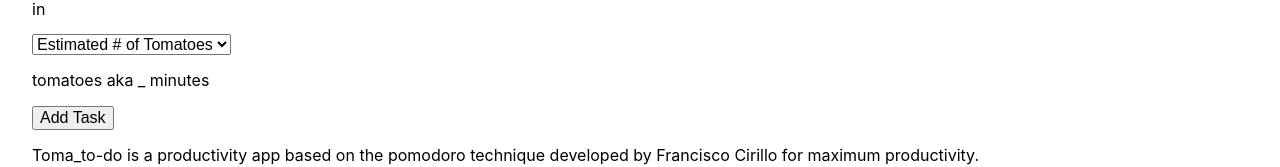
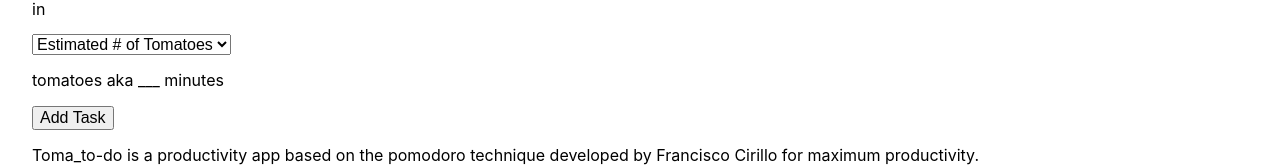
Before and after one commit to benbourgon/toma-to-do, a React (Create React App) app: page / in a window 1280 px wide. Shown: the part 120-287 px from the top of the page. Built offline with nearby package versions, Linux system fonts and the light colour scheme; no server answers; the database is empty.

Commit message:
Add tomatoInputValue state

```diff
--- a/src/App.js
+++ b/src/App.js
@@ -27,11 +27,12 @@
 
   useEffect(() => {
     // listen for changes in the database
-    onValue(dbReference, (dbResponse) => {
+    onValue(dbTasksReference, (dbResponse) => {
       // Create a variable to store our new to-do list when something changes
       const newToDoList = [];
       // store response from Firebase
       const data = dbResponse.val();
+      console.log(data)
       // Use a for in loop to sort through the object and push its values to a new array.
       for(let key in data){
         // define the structure of each to-do object
@@ -48,7 +49,7 @@
   }
   // Event handler to set the value of the # of tomatoes select element
   const handleTomatoesAmountChange = (event) => {
-    setTomatoesInputValue(event.target.value);
+    setTomatoesInputValue(event.target.value)
   }
   // Event handler to push a new to-do-item to the Firebase database on submit
   const handleSubmit = (event) => {
@@ -60,11 +61,12 @@
       estimatedTomatoes: tomatoesInputValue,
       completedTomatoes: 0
     }
-    // Use push to add the value of the TaskInput to the database at the reference point
+    // Use push to add the toDoObject to the database at the reference point
     push(dbTasksReference, toDoObject);
 
     // Reset the state of the Task Input to an empty string.
     setTaskInputValue("")
+    setTomatoesInputValue("")
   }
   const handleRemoveToDo = (toDoKey) => {
     // remove the to-do item at the specific key value determined by the DisplayToDoList component
@@ -94,11 +96,11 @@
           tomatoesInputValue={tomatoesInputValue}
         />
         <Instructions />
-        <DisplayToDoList
+        {/* <DisplayToDoList
           toDoList={toDoList}
           handleRemoveToDo={handleRemoveToDo}
           handleCompleteTask={handleCompleteTask}
-        />
+        /> */}
       </main>
       <Footer />
     </div>
--- a/src/Components/DisplayToDoList.js
+++ b/src/Components/DisplayToDoList.js
@@ -1,5 +1,6 @@
 // DisplayToDoList.js
 
+// Modules
 import { FontAwesomeIcon } from "@fortawesome/react-fontawesome";
 import { faTrashCan, faSquare, faSquareCheck } from "@fortawesome/free-regular-svg-icons";
 
--- a/src/Components/ToDoInputForm.js
+++ b/src/Components/ToDoInputForm.js
@@ -50,7 +50,7 @@
                     <option value="9">9</option>
                     <option value="10">10</option>
                 </select>
-                <p><span className="tomatoes">tomatoes</span> aka {tomatoesInputValue!== "" ? parseInt(tomatoesInputValue) * 25 : "_"} minutes</p>
+                <p><span className="tomatoes">tomatoes</span> aka {tomatoesInputValue!== "" ? parseInt(tomatoesInputValue) * 25 : "___"} minutes</p>
                 <button
                     onClick={handleSubmit}
                     type="submit">
```
